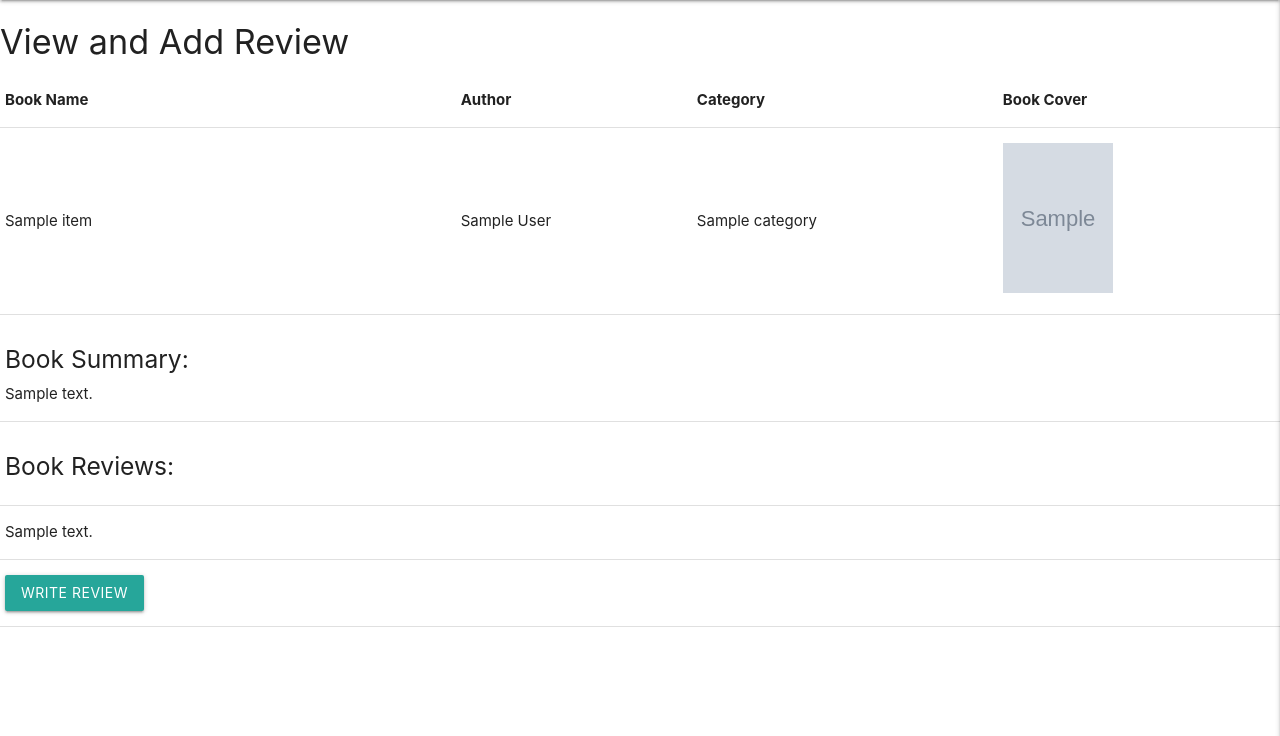
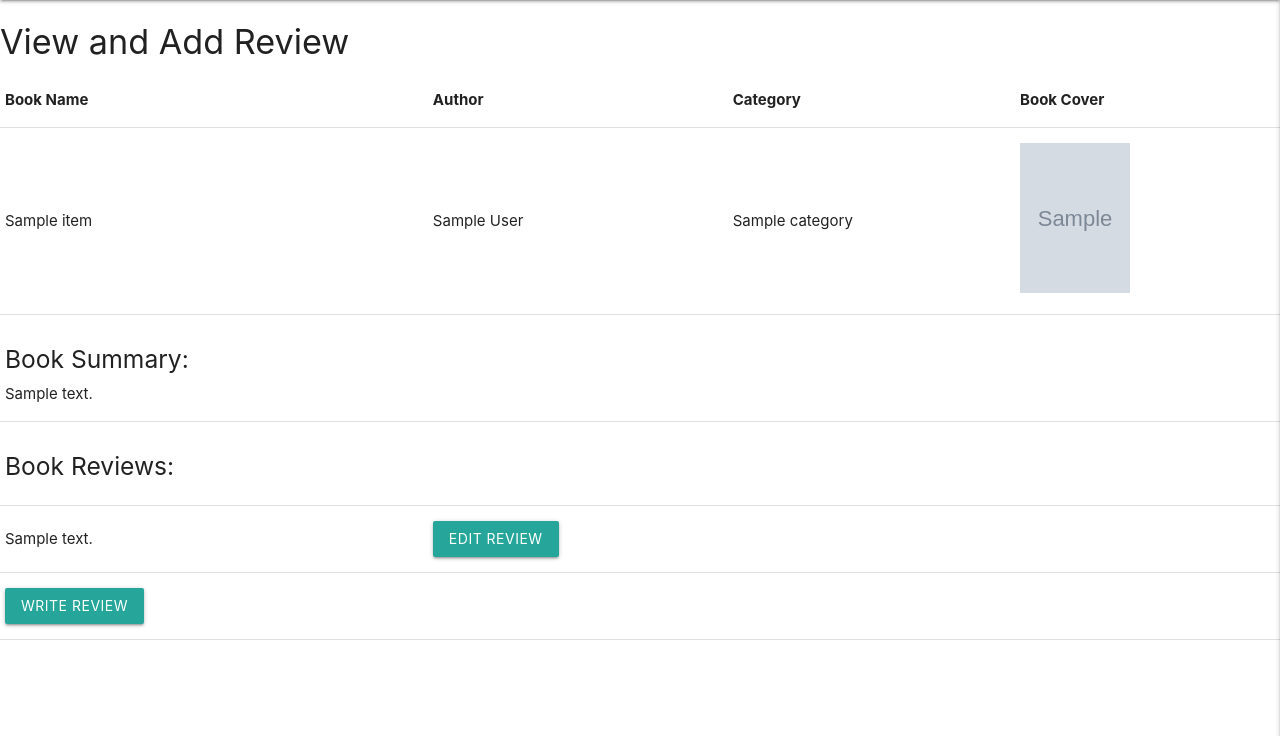
Before and after one commit to Code-Institute-Submissions/djmolloy57-proj_book_MayResub, a Flask app: template templates/view_add_review.html in a window 1280 px wide. Shown: the part 64-800 px from the top of the page. Run offline with Flask 2, Linux system fonts and the light colour scheme; the template is opened without the code that fills it: most values are stand-ins (such as "Sample title", 1, 10 or a date in 2020); grey boxes marked "Sample" are stand-in pictures; some libraries are stand-ins or nearby versions.

Commit message:
Add edit review button on the particular book page view_add_review page

```diff
--- a/templates/view_add_review.html
+++ b/templates/view_add_review.html
@@ -34,7 +34,14 @@
             <!-- found out iteration in jinja at following site https://newbedev.com/how-to-increment-a-variable-on-a-for-loop-in-jinja-template-->
             {% set count = namespace(value=0) %}
             {% for i in item.review %}
-            <tr>   <td>  {{ item.review[count.value] }} </td> </tr>
+            <tr>   <td>  {{ item.review[count.value] }} </td>
+              <td>
+                <form action="/write_review" method="post" role="form">
+                  <input type="hidden" id="editbookid" name="editbookid" value="{{ item._id }}">
+                  <input type="submit" name="Edit Review" value="Edit Review" class="btn btn-info">
+                </form>
+              </td>
+            </tr>
               {% set count.value = count.value + 1 %}
             {% endfor %}
 
```
